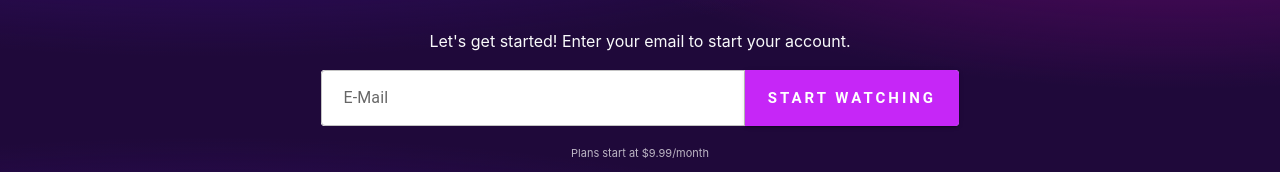
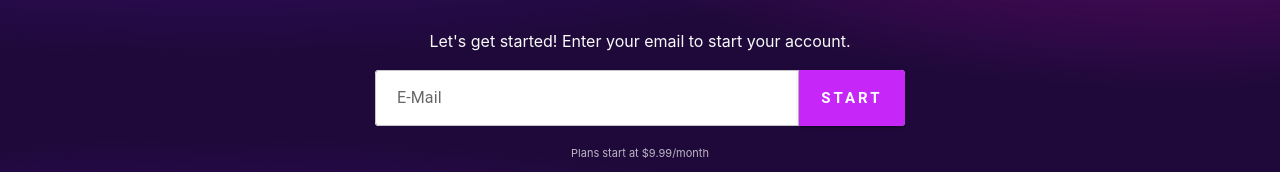
Before and after one commit to commander-clifford/front-of-house, a React (Create React App) app: page / in a window 1280 px wide. Shown: the part 703-875 px from the top of the page. Built offline with nearby package versions, Linux system fonts and the light colour scheme.

Commit message:
just a couple copy changes

```diff
--- a/src/components/hero.jsx
+++ b/src/components/hero.jsx
@@ -50,7 +50,7 @@ const Hero = (props) => {
               <Container className="" maxWidth="">
                 <form action="" className="hero-sign-up-cta" onSubmit={signUpSubmit}>
                   <TextField className="email-input" name="email" label="E-Mail" variant="outlined" />
-                  <Button type="submit" className="email-submit" variant="contained" size="large">Start Watching</Button>
+                  <Button type="submit" className="email-submit" variant="contained" size="large">Start</Button>
                 </form>
               </Container>
               <p className="small">Plans start at $9.99/month</p>
--- a/src/components/hero.scss
+++ b/src/components/hero.scss
@@ -15,7 +15,11 @@
   margin-inline: auto;
   border-radius: 0.25em;
   display: flex;
-  flex-direction: row;
+  flex-direction: column;
+  @media only screen and (min-width: 576px){
+    flex-direction: row;
+  }
+
 
 
 
--- a/src/pages/home.jsx
+++ b/src/pages/home.jsx
@@ -15,9 +15,8 @@ const Home = (props) => {
     return (
       <article className="home">
 
+
         <Hero account={props.account}/>
-
-
 
 
       </article>
--- a/src/pages/intro-payment.jsx
+++ b/src/pages/intro-payment.jsx
@@ -50,7 +50,7 @@ const IntroPayment = props => {
     const location = {
       pathname: '/'
     }
-    // history.push(location);
+    history.push(location);
 
 
   }
@@ -63,7 +63,7 @@ const IntroPayment = props => {
       <section className="card card--intro art__stagger-in art__stagger-out">
         <div className="card__content">
           <h1>Set up your payment method</h1>
-          <p>Your membership starts as soon as you set up payments.</p>
+          <p>Start watching as soon as your payment is set up.</p>
           <ul>
             <li>No commitments</li>
             <li>Cancel anytime</li>
```
